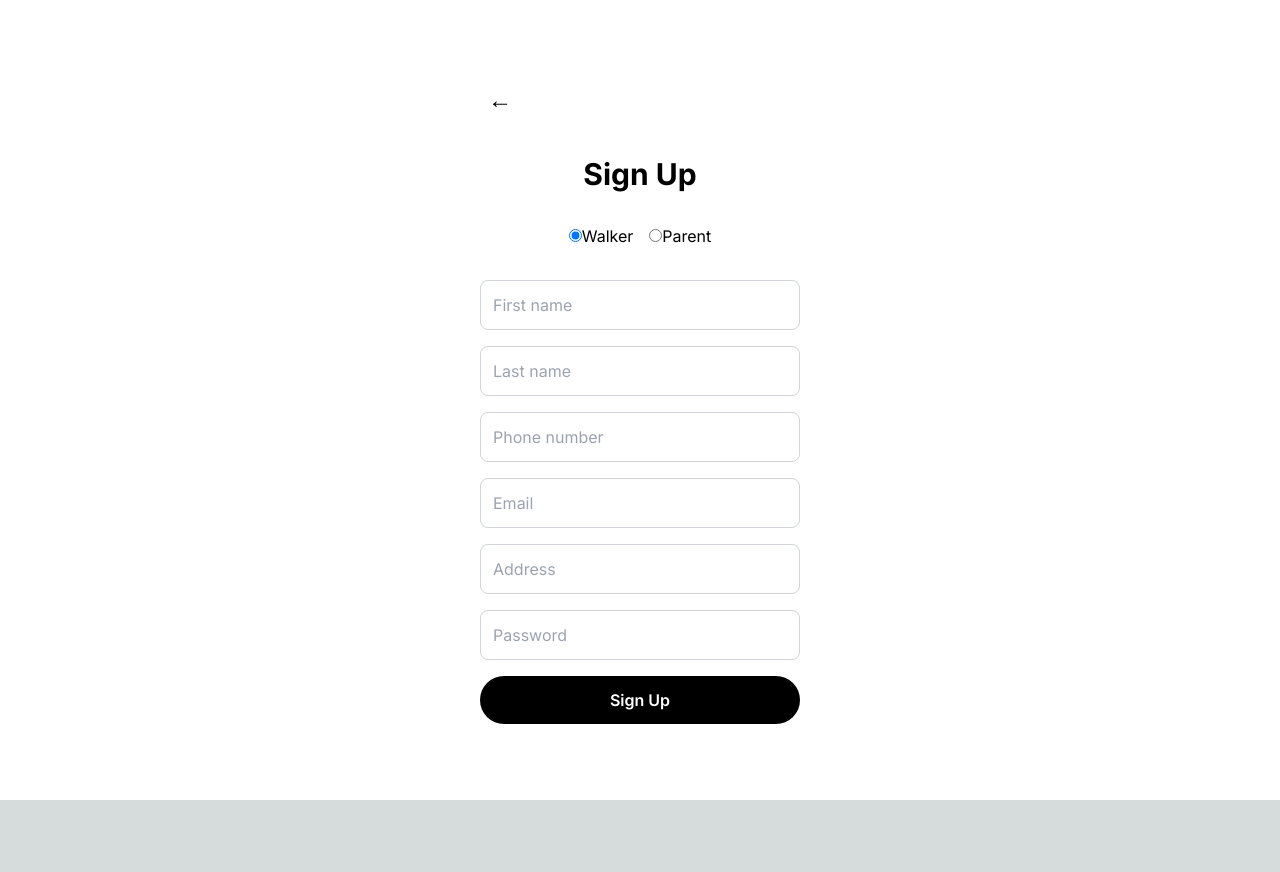
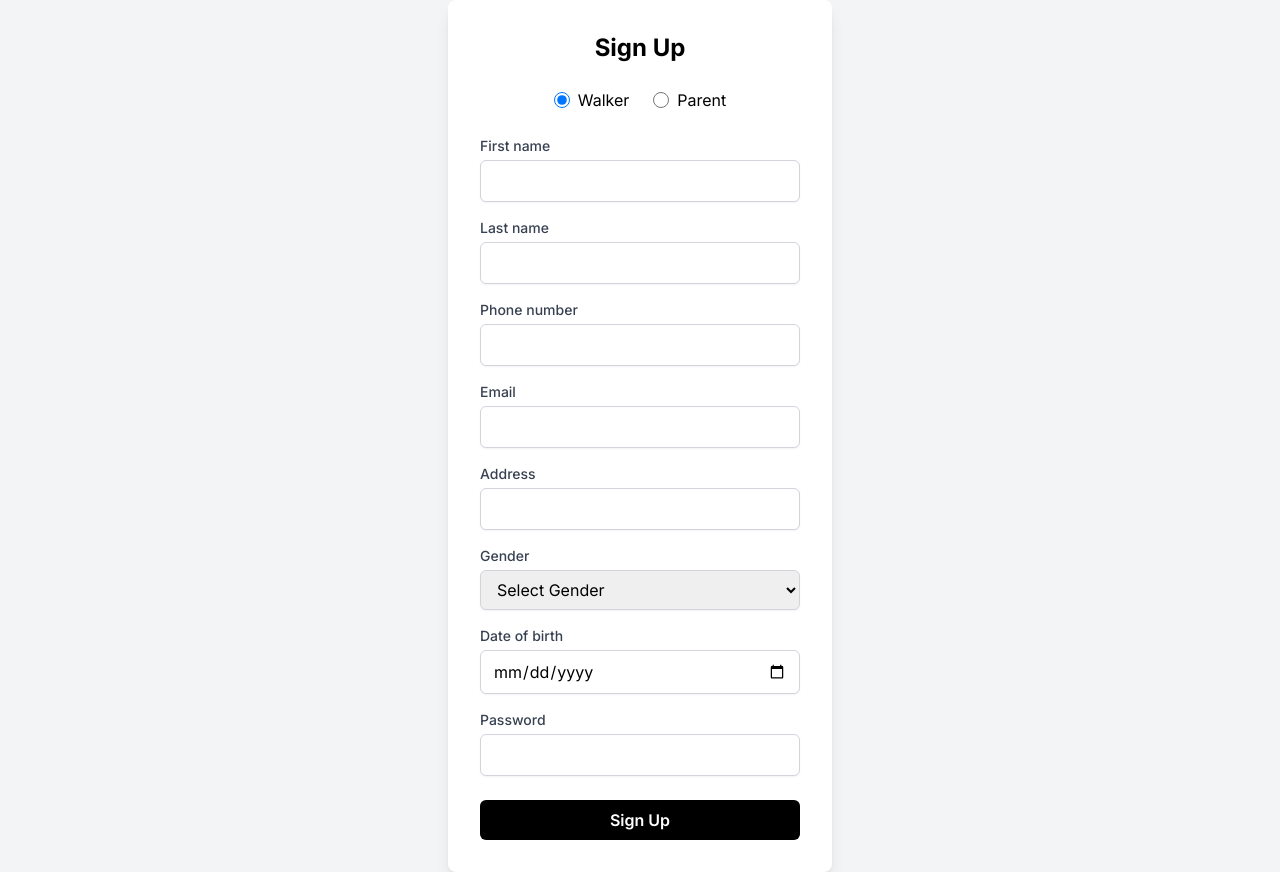
Before and after one commit to Skiddygoat15/Neighbourhood-Walk, a Next.js app in the folder frontend/: page /Registration-signup in a window 1280 px wide. Before the commit the page ends 800 px from the top, so only its background shows below. Built offline with nearby package versions, Linux system fonts and the light colour scheme.

Commit message:
add some page

```diff
--- a/frontend/src/app/Registration-login-coverpage/page.js
+++ b/frontend/src/app/Registration-login-coverpage/page.js
@@ -1,3 +1,5 @@
+"use client";
+
 import Head from 'next/head';
 import Link from 'next/link';
 
@@ -31,9 +33,3 @@ export default function Home() {
     </>
   );
 }
-<<<<<<< HEAD:frontend/src/app/Registration-login-coverpage/page.js
-=======
-
-
-
->>>>>>> refs/remotes/origin/main:frontend/src/app/Registration-login/page.js
--- a/frontend/src/app/Registration-signup/page.js
+++ b/frontend/src/app/Registration-signup/page.js
@@ -1,115 +1,80 @@
-"use client";
+// pages/Registration-signup.js
+import React from 'react';
 
-import { useState } from 'react';
-import { useRouter } from 'next/navigation';
+const RegistrationSignup = () => {
+  return (
+    <div className="min-h-screen flex items-center justify-center bg-gray-100">
+      <div className="bg-white shadow-lg rounded-lg w-96 p-8">
+        <h1 className="text-2xl font-bold text-center mb-6">Sign Up</h1>
 
-export default function SignUp() {
-  const router = useRouter();
-  const [role, setRole] = useState('Walker');
-
-  const handleSubmit = (event) => {
-    event.preventDefault();
-
-    if (role === 'Walker') {
-      router.push('/Registration-verification-walker');
-    } else if (role === 'Parent') {
-      router.push('/Registration-verification-parent');
-    }
-  };
-
-  return (
-    <main className="flex items-center justify-center min-h-screen bg-white">
-      <div className="w-full max-w-xs space-y-8">
-        {/* Back Button */}
-        <button onClick={() => router.back()} className="text-2xl p-2 focus:outline-none">
-          &larr;
-        </button>
-
-        {/* Title */}
-        <h1 className="text-3xl font-bold text-center">Sign Up</h1>
-
-        {/* Role Selection */}
-        <div className="flex justify-center space-x-4">
-          <label>
-            <input
-              type="radio"
-              name="role"
-              value="Walker"
-              checked={role === 'Walker'}
-              onChange={() => setRole('Walker')}
-            />
-            Walker
+        {/* Walker or Parent selection */}
+        <div className="flex justify-center mb-6">
+          <label className="inline-flex items-center mr-6">
+            <input type="radio" className="form-radio h-4 w-4 text-blue-600" name="role" value="Walker" defaultChecked />
+            <span className="ml-2">Walker</span>
           </label>
-          <label>
-            <input
-              type="radio"
-              name="role"
-              value="Parent"
-              checked={role === 'Parent'}
-              onChange={() => setRole('Parent')}
-            />
-            Parent
+          <label className="inline-flex items-center">
+            <input type="radio" className="form-radio h-4 w-4 text-blue-600" name="role" value="Parent" />
+            <span className="ml-2">Parent</span>
           </label>
         </div>
 
-        {/* Sign Up Form */}
-        <form className="space-y-4" onSubmit={handleSubmit}>
-          <div>
-            <input
-              type="text"
-              placeholder="First name"
-              className="w-full p-3 border border-gray-300 rounded-lg focus:outline-none focus:ring-2 focus:ring-black"
-              required
-            />
-          </div>
-          <div>
-            <input
-              type="text"
-              placeholder="Last name"
-              className="w-full p-3 border border-gray-300 rounded-lg focus:outline-none focus:ring-2 focus:ring-black"
-              required
-            />
-          </div>
-          <div>
-            <input
-              type="text"
-              placeholder="Phone number"
-              className="w-full p-3 border border-gray-300 rounded-lg focus:outline-none focus:ring-2 focus:ring-black"
-              required
-            />
-          </div>
-          <div>
-            <input
-              type="email"
-              placeholder="Email"
-              className="w-full p-3 border border-gray-300 rounded-lg focus:outline-none focus:ring-2 focus:ring-black"
-              required
-            />
-          </div>
-          <div>
-            <input
-              type="text"
-              placeholder="Address"
-              className="w-full p-3 border border-gray-300 rounded-lg focus:outline-none focus:ring-2 focus:ring-black"
-              required
-            />
-          </div>
-          <div>
-            <input
-              type="password"
-              placeholder="Password"
-              className="w-full p-3 border border-gray-300 rounded-lg focus:outline-none focus:ring-2 focus:ring-black"
-              required
-            />
+        {/* Form fields */}
+        <form>
+          <div className="mb-4">
+            <label htmlFor="first-name" className="block text-sm font-medium text-gray-700">First name</label>
+            <input id="first-name" type="text" className="mt-1 block w-full px-3 py-2 border border-gray-300 rounded-md shadow-sm focus:outline-none focus:ring-blue-500 focus:border-blue-500" />
           </div>
 
-          <button
-            type="submit"
-            className="block w-full py-3 text-center bg-black text-white rounded-full font-semibold hover:bg-gray-800">
-            Sign Up
-          </button>
+          <div className="mb-4">
+            <label htmlFor="last-name" className="block text-sm font-medium text-gray-700">Last name</label>
+            <input id="last-name" type="text" className="mt-1 block w-full px-3 py-2 border border-gray-300 rounded-md shadow-sm focus:outline-none focus:ring-blue-500 focus:border-blue-500" />
+          </div>
+
+          <div className="mb-4">
+            <label htmlFor="phone" className="block text-sm font-medium text-gray-700">Phone number</label>
+            <input id="phone" type="text" className="mt-1 block w-full px-3 py-2 border border-gray-300 rounded-md shadow-sm focus:outline-none focus:ring-blue-500 focus:border-blue-500" />
+          </div>
+
+          <div className="mb-4">
+            <label htmlFor="email" className="block text-sm font-medium text-gray-700">Email</label>
+            <input id="email" type="email" className="mt-1 block w-full px-3 py-2 border border-gray-300 rounded-md shadow-sm focus:outline-none focus:ring-blue-500 focus:border-blue-500" />
+          </div>
+
+          <div className="mb-4">
+            <label htmlFor="address" className="block text-sm font-medium text-gray-700">Address</label>
+            <input id="address" type="text" className="mt-1 block w-full px-3 py-2 border border-gray-300 rounded-md shadow-sm focus:outline-none focus:ring-blue-500 focus:border-blue-500" />
+          </div>
+
+          {/* Gender selection with Female, Male, Other */}
+          <div className="mb-4">
+            <label htmlFor="gender" className="block text-sm font-medium text-gray-700">Gender</label>
+            <select id="gender" className="mt-1 block w-full px-3 py-2 border border-gray-300 rounded-md shadow-sm focus:outline-none focus:ring-blue-500 focus:border-blue-500">
+              <option value="">Select Gender</option>
+              <option value="female">Female</option>
+              <option value="male">Male</option>
+              <option value="other">Other</option>
+            </select>
+          </div>
+
+          <div className="mb-4">
+            <label htmlFor="dob" className="block text-sm font-medium text-gray-700">Date of birth</label>
+            <input id="dob" type="date" className="mt-1 block w-full px-3 py-2 border border-gray-300 rounded-md shadow-sm focus:outline-none focus:ring-blue-500 focus:border-blue-500" />
+          </div>
+
+          <div className="mb-6">
+            <label htmlFor="password" className="block text-sm font-medium text-gray-700">Password</label>
+            <input id="password" type="password" className="mt-1 block w-full px-3 py-2 border border-gray-300 rounded-md shadow-sm focus:outline-none focus:ring-blue-500 focus:border-blue-500" />
+          </div>
+
+          {/* Sign Up button */}
+          <div className="text-center">
+            <button type="submit" className="w-full bg-black text-white py-2 rounded-md font-semibold hover:bg-gray-800">Sign Up</button>
+          </div>
         </form>
       </div>
-    </main>
+    </div>
   );
-}
+};
+
+export default RegistrationSignup;
--- a/frontend/src/app/profile-management-account-information-walker/page.js
+++ b/frontend/src/app/profile-management-account-information-walker/page.js
@@ -37,13 +37,11 @@ export default function ProfileManagementAccountInformationWalker() {
             </div>
           </div>
 
+          {/* Date of Birth - No Edit */}
           <div className="flex justify-between items-center border-b py-2">
             <span>Date of Birth</span>
             <div className="flex items-center">
               <span>xx/xx/xxxx</span>
-              <button onClick={() => handleEdit('/profile-attributes-modification')} className="ml-2 text-gray-500">
-                &gt;
-              </button>
             </div>
           </div>
 
@@ -67,13 +65,11 @@ export default function ProfileManagementAccountInformationWalker() {
             </div>
           </div>
 
+          {/* Address - No Edit */}
           <div className="flex justify-between items-center border-b py-2">
             <span>Address</span>
             <div className="flex items-center">
               <span>xxxxxxxx</span>
-              <button onClick={() => handleEdit('/profile-attributes-modification')} className="ml-2 text-gray-500">
-                &gt;
-              </button>
             </div>
           </div>
 
--- a/frontend/src/app/profile-management-account-information/page.js
+++ b/frontend/src/app/profile-management-account-information/page.js
@@ -6,10 +6,8 @@ export default function ProfileManagementAccountInformation() {
   const router = useRouter();
 
   const handleEdit = (path) => {
-    if (path !== '/edit/date-of-birth') {
+    if (path !== '/edit/date-of-birth' && path !== '/edit/address') {
       router.push('/profile-attributes-modification');
-    } else {
-      router.push(path);
     }
   };
 
@@ -45,9 +43,6 @@ export default function ProfileManagementAccountInformation() {
             <span>Date of Birth</span>
             <div className="flex items-center">
               <span>xx/xx/xxxx</span>
-              <button onClick={() => handleEdit('/edit/date-of-birth')} className="ml-2 text-gray-500">
-                &gt;
-              </button>
             </div>
           </div>
 
@@ -75,9 +70,6 @@ export default function ProfileManagementAccountInformation() {
             <span>Address</span>
             <div className="flex items-center">
               <span>xxxxxxxx</span>
-              <button onClick={() => handleEdit('/edit/address')} className="ml-2 text-gray-500">
-                &gt;
-              </button>
             </div>
           </div>
 
```
Also changed, not shown: frontend/src/app/Registration-loginform/page.js (+48 -4 lines), 2 other files (tests, documents, lock files or other folders).
